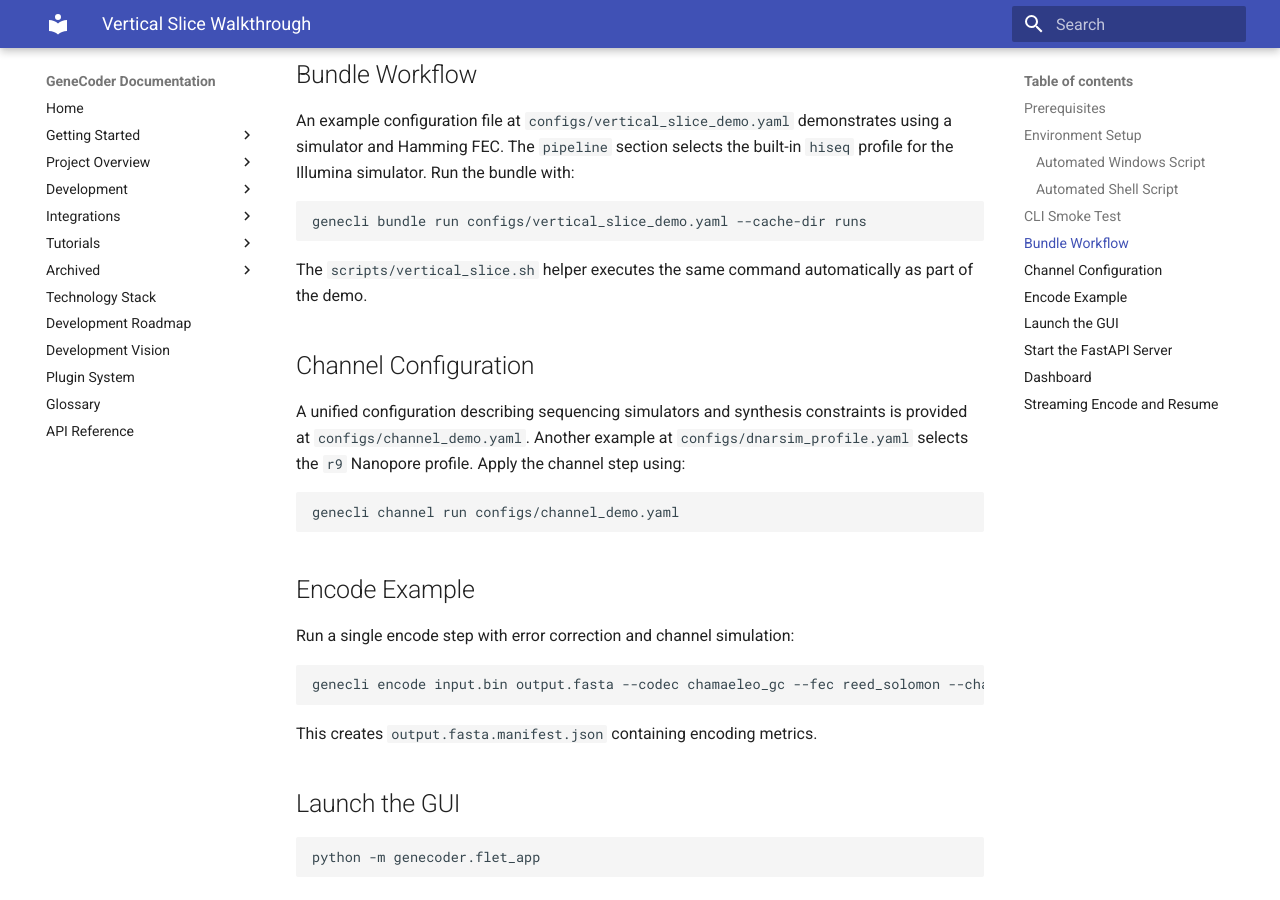
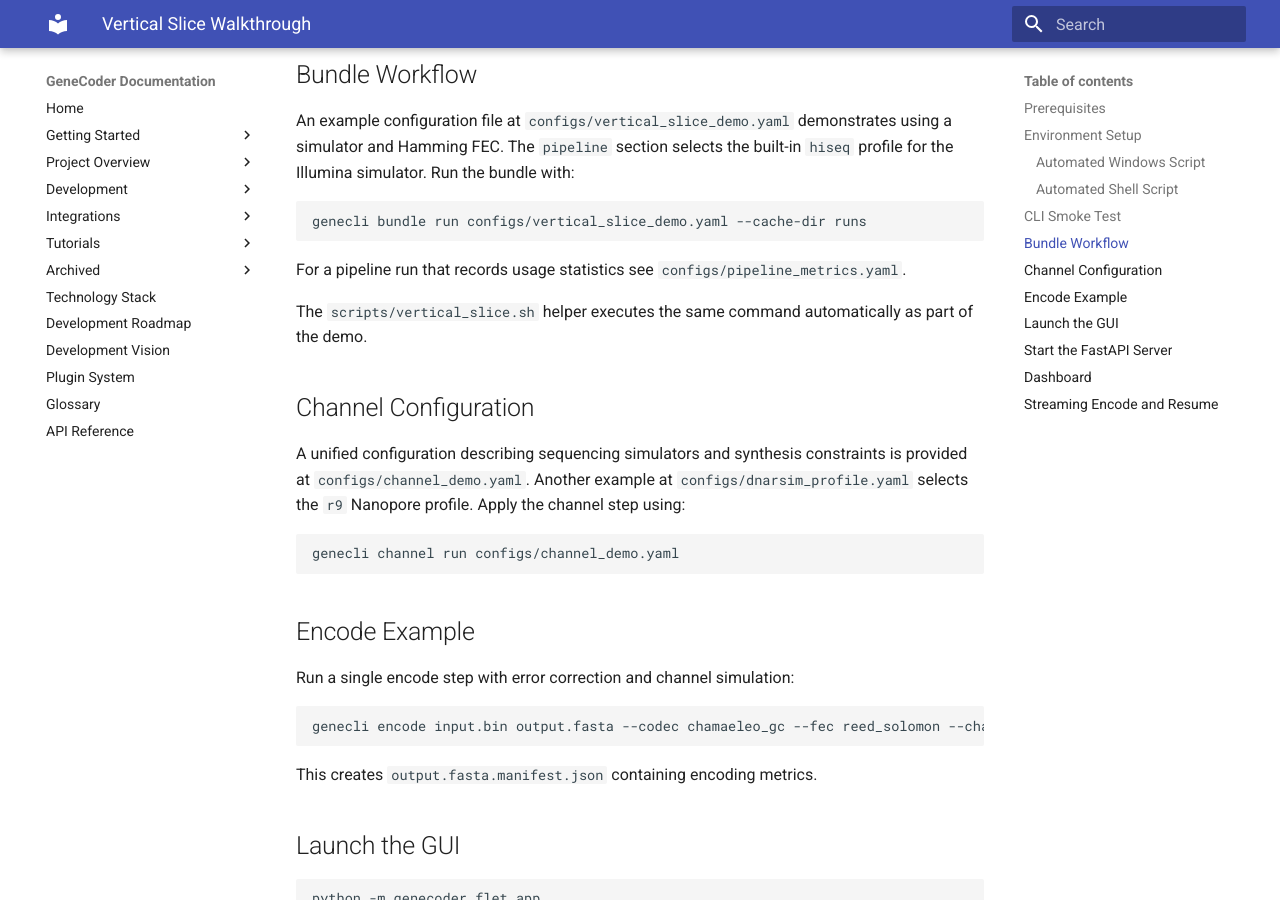
Before and after one commit to d0tTino/GeneCoder, an MkDocs documentation site: the page built from docs/vertical_slice.md, in a window 1280 px wide and 900 px high, scrolled down 1602 px. Built offline with MkDocs 1.6.1 and Material for MkDocs 9.7.7, drawn with Linux system fonts in a browser that asks for light colours.

````diff
--- a/docs/vertical_slice.md
+++ b/docs/vertical_slice.md
@@ -80,6 +80,9 @@ using a simulator and Hamming FEC. The `pipeline` section selects the built-in
 ```bash
 genecli bundle run configs/vertical_slice_demo.yaml --cache-dir runs
 ```
+
+For a pipeline run that records usage statistics see
+`configs/pipeline_metrics.yaml`.
 
 The `scripts/vertical_slice.sh` helper executes the same command automatically
 as part of the demo.
````
Also changed, not shown: README.md (+1 -0 lines), 2 other files.
